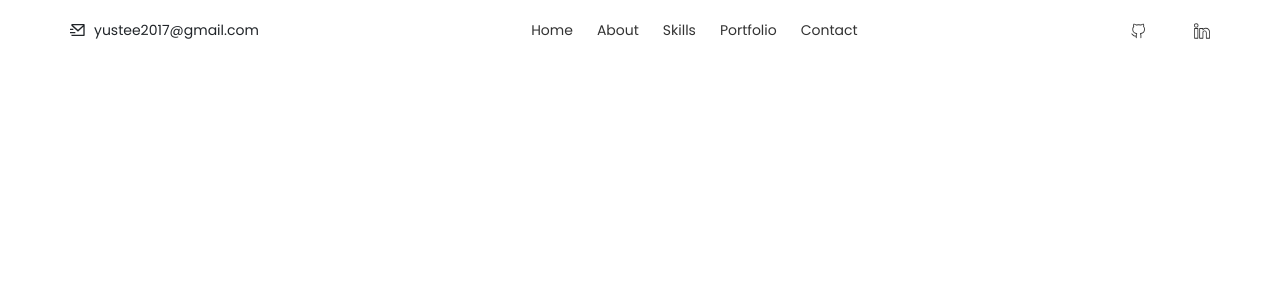
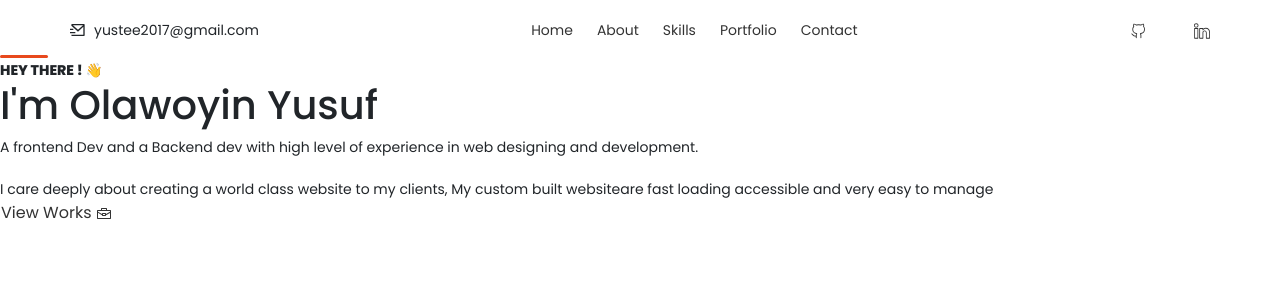
Before and after one commit to Olawoyin1/HNGX-movie_web_application, a React (Create React App) app: page / in a window 1280 px wide. Shown: the top 300 px of the page. Built offline with nearby package versions, Linux system fonts and the light colour scheme; some icons are missing.

Commit message:
Hero section text added

```diff
--- a/src/App.css
+++ b/src/App.css
@@ -41,3 +41,21 @@ a {
   align-items: center;
 
 }
+
+
+
+.line{
+  position: relative;
+  font-weight: 800;
+}
+
+.line::after{
+  content: "";
+  position: absolute;
+  left: 0;
+  top: -5px;
+  width: 3rem;
+  height: 3px;
+  background-color: #e8491d;
+  border-radius: 5px;
+}
--- a/src/App.js
+++ b/src/App.js
@@ -2,6 +2,7 @@ import './App.css';
 import '../node_modules/bootstrap/dist/css/bootstrap.css';
 import '../node_modules/bootstrap/dist/js/bootstrap.js';
 import Navbar from './Navbar/Navbar.jsx';
+import Hero from './Hero/Hero.jsx';
 
 
 
@@ -9,6 +10,7 @@ function App() {
   return (
     <>
       <Navbar />
+      <Hero />
     </>
 
   );
--- /dev/null
+++ b/src/Hero/Hero.jsx
@@ -0,0 +1,25 @@
+import React from "react";
+import { VscBriefcase } from "react-icons/vsc";
+
+const Hero = () => {
+  return (
+    <div>
+      <p className="line">HEY THERE ! 👋 </p>
+      <h1>
+        I'm <span className="colored">Olawoyin</span> Yusuf
+      </h1>
+      <p className="about">
+        A frontend Dev and a Backend dev with high level of experience in web
+        designing and development. <br />
+        <br /> I care deeply about creating a world class website to my clients,
+        My custom built websiteare fast loading accessible and very easy to
+        manage
+      </p>
+      <a href="#contact_me" className="btn btn-con">
+        View Works  <VscBriefcase />
+      </a>
+    </div>
+  );
+};
+
+export default Hero;
```
